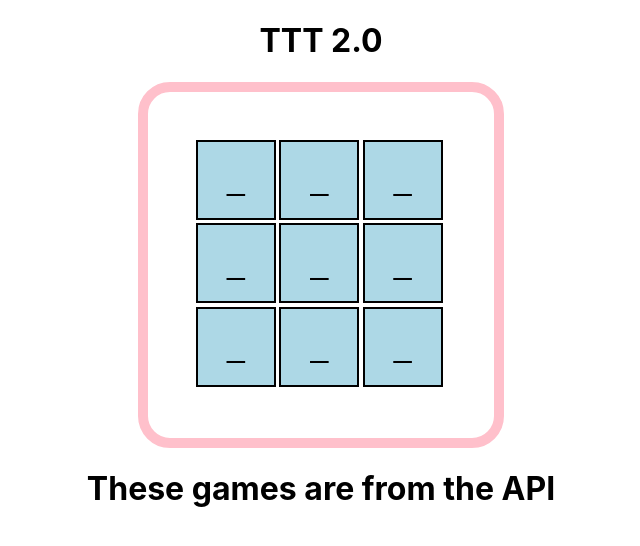
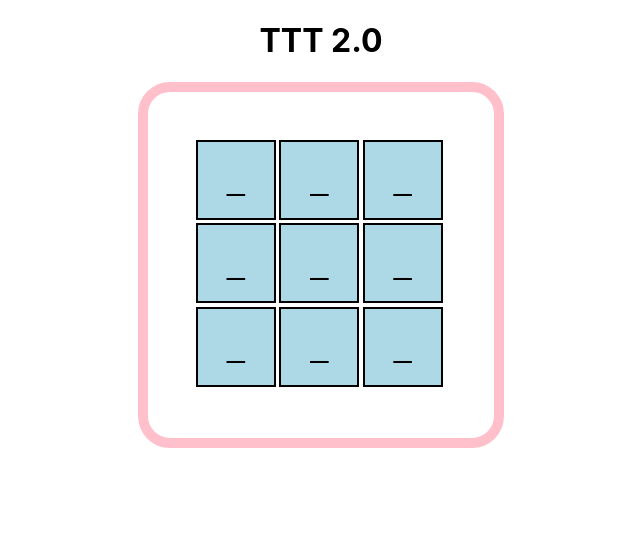
Before and after one commit to s-furlong/TTT2.0-Frontend, a React (Create React App) app: page / in a window 1280 px wide. Shown: the top 546 px of the page, without its empty margins (319-959 px from the left). Built offline with nearby package versions, Linux system fonts and the light colour scheme.

Commit message:
added post request to the root app function

```diff
--- a/src/App.js
+++ b/src/App.js
@@ -3,6 +3,11 @@ import axios from "axios";
 import Games from "./components/games";
 import { useEffect, useState } from "react";
 import { Board } from "./components/board/board";
+
+
+
+function App() {
+  const [games, setGame] = useState({});
 
   const API_URL = "http://127.0.0.1:3000/api/v1/games";
 
@@ -19,9 +24,8 @@ async function postAPIData(board) {
         },
       );
 
-    console.log(JSON.stringify(data, null, 4));
+      setGame(data)
 
-    return data;
     // } catch (error) {
     //   if (axios.isAxiosError(error)) {
     //     console.log('error message: ', error.message);
@@ -32,8 +36,6 @@ async function postAPIData(board) {
     //   }
   }
 
-function App() {
-  const [games, setGame] = useState([]);
 
     // useEffect(() => {
     //   getAPIData().then((items) => {
@@ -45,7 +47,7 @@ function App() {
     <div className="App">
       <h1>TTT 2.0</h1>
       <Board postAPIData={postAPIData}/>
-      <Games games={games} />
+      <div>{ games.token }</div>
     </div>
   );
 }
```
Lines whose indentation alone changed are shown as unchanged.
